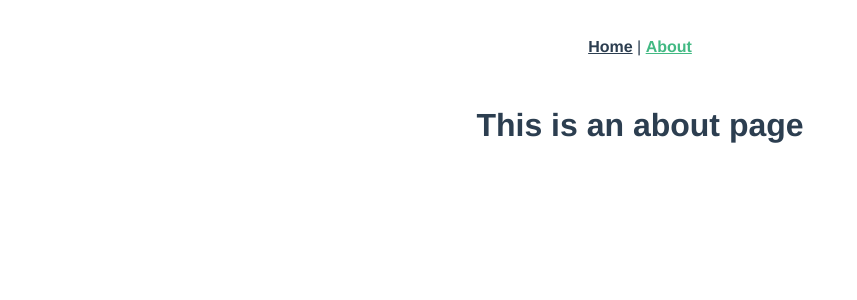
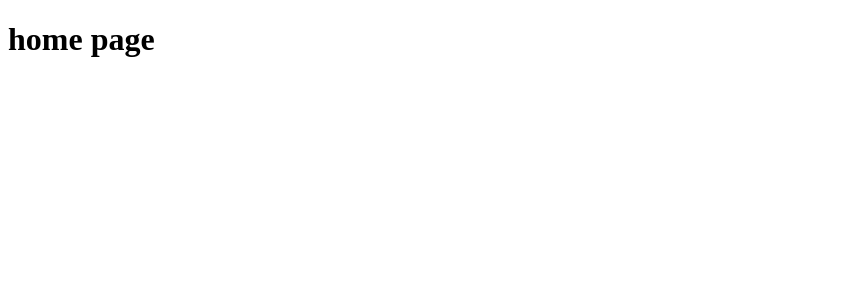
Before and after one commit to coooo77/dating-web, a Vue app: page /#/about in a window 1280 px wide. Shown: the top 300 px of the page, without its empty margins (0-857 px from the left). Built offline with nearby package versions, Linux system fonts and the light colour scheme.

Commit message:
[刪除] 不需要的vue初始化內容

```diff
--- a/src/App.vue
+++ b/src/App.vue
@@ -1,32 +1,6 @@
 <template>
   <div id="app">
-    <div id="nav">
-      <router-link to="/">Home</router-link> |
-      <router-link to="/about">About</router-link>
-    </div>
-    <router-view/>
+    <h1>home page</h1>
+    <router-view />
   </div>
 </template>
-
-<style>
-#app {
-  font-family: Avenir, Helvetica, Arial, sans-serif;
-  -webkit-font-smoothing: antialiased;
-  -moz-osx-font-smoothing: grayscale;
-  text-align: center;
-  color: #2c3e50;
-}
-
-#nav {
-  padding: 30px;
-}
-
-#nav a {
-  font-weight: bold;
-  color: #2c3e50;
-}
-
-#nav a.router-link-exact-active {
-  color: #42b983;
-}
-</style>
--- a/src/components/HelloWorld.vue
+++ /dev/null
@@ -1,58 +0,0 @@
-<template>
-  <div class="hello">
-    <h1>{{ msg }}</h1>
-    <p>
-      For a guide and recipes on how to configure / customize this project,<br>
-      check out the
-      <a href="https://cli.vuejs.org" target="_blank" rel="noopener">vue-cli documentation</a>.
-    </p>
-    <h3>Installed CLI Plugins</h3>
-    <ul>
-      <li><a href="https://github.com/vuejs/vue-cli/tree/dev/packages/%40vue/cli-plugin-babel" target="_blank" rel="noopener">babel</a></li>
-      <li><a href="https://github.com/vuejs/vue-cli/tree/dev/packages/%40vue/cli-plugin-eslint" target="_blank" rel="noopener">eslint</a></li>
-    </ul>
-    <h3>Essential Links</h3>
-    <ul>
-      <li><a href="https://vuejs.org" target="_blank" rel="noopener">Core Docs</a></li>
-      <li><a href="https://forum.vuejs.org" target="_blank" rel="noopener">Forum</a></li>
-      <li><a href="https://chat.vuejs.org" target="_blank" rel="noopener">Community Chat</a></li>
-      <li><a href="https://twitter.com/vuejs" target="_blank" rel="noopener">Twitter</a></li>
-      <li><a href="https://news.vuejs.org" target="_blank" rel="noopener">News</a></li>
-    </ul>
-    <h3>Ecosystem</h3>
-    <ul>
-      <li><a href="https://router.vuejs.org" target="_blank" rel="noopener">vue-router</a></li>
-      <li><a href="https://vuex.vuejs.org" target="_blank" rel="noopener">vuex</a></li>
-      <li><a href="https://github.com/vuejs/vue-devtools#vue-devtools" target="_blank" rel="noopener">vue-devtools</a></li>
-      <li><a href="https://vue-loader.vuejs.org" target="_blank" rel="noopener">vue-loader</a></li>
-      <li><a href="https://github.com/vuejs/awesome-vue" target="_blank" rel="noopener">awesome-vue</a></li>
-    </ul>
-  </div>
-</template>
-
-<script>
-export default {
-  name: 'HelloWorld',
-  props: {
-    msg: String
-  }
-}
-</script>
-
-<!-- Add "scoped" attribute to limit CSS to this component only -->
-<style scoped>
-h3 {
-  margin: 40px 0 0;
-}
-ul {
-  list-style-type: none;
-  padding: 0;
-}
-li {
-  display: inline-block;
-  margin: 0 10px;
-}
-a {
-  color: #42b983;
-}
-</style>
--- a/src/router/index.js
+++ b/src/router/index.js
@@ -10,14 +10,6 @@
     name: 'Home',
     component: Home
   },
-  {
-    path: '/about',
-    name: 'About',
-    // route level code-splitting
-    // this generates a separate chunk (about.[hash].js) for this route
-    // which is lazy-loaded when the route is visited.
-    component: () => import(/* webpackChunkName: "about" */ '../views/About.vue')
-  }
 ]
 
 const router = new VueRouter({
--- a/src/views/About.vue
+++ /dev/null
@@ -1,5 +0,0 @@
-<template>
-  <div class="about">
-    <h1>This is an about page</h1>
-  </div>
-</template>
--- a/src/views/Home.vue
+++ b/src/views/Home.vue
@@ -1,18 +1,10 @@
 <template>
-  <div class="home">
-    <img alt="Vue logo" src="../assets/logo.png">
-    <HelloWorld msg="Welcome to Your Vue.js App"/>
-  </div>
+  <div class="home">Home</div>
 </template>
 
 <script>
-// @ is an alias to /src
-import HelloWorld from '@/components/HelloWorld.vue'
-
 export default {
-  name: 'Home',
-  components: {
-    HelloWorld
-  }
-}
+  name: "Home",
+  components: {},
+};
 </script>
```
